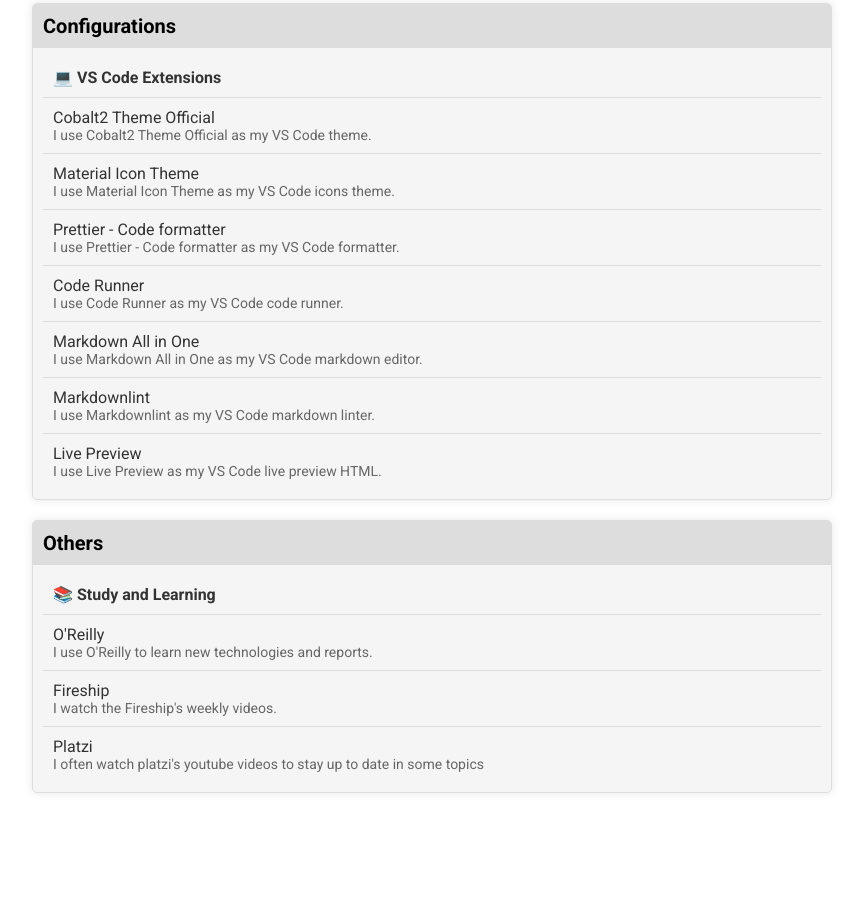
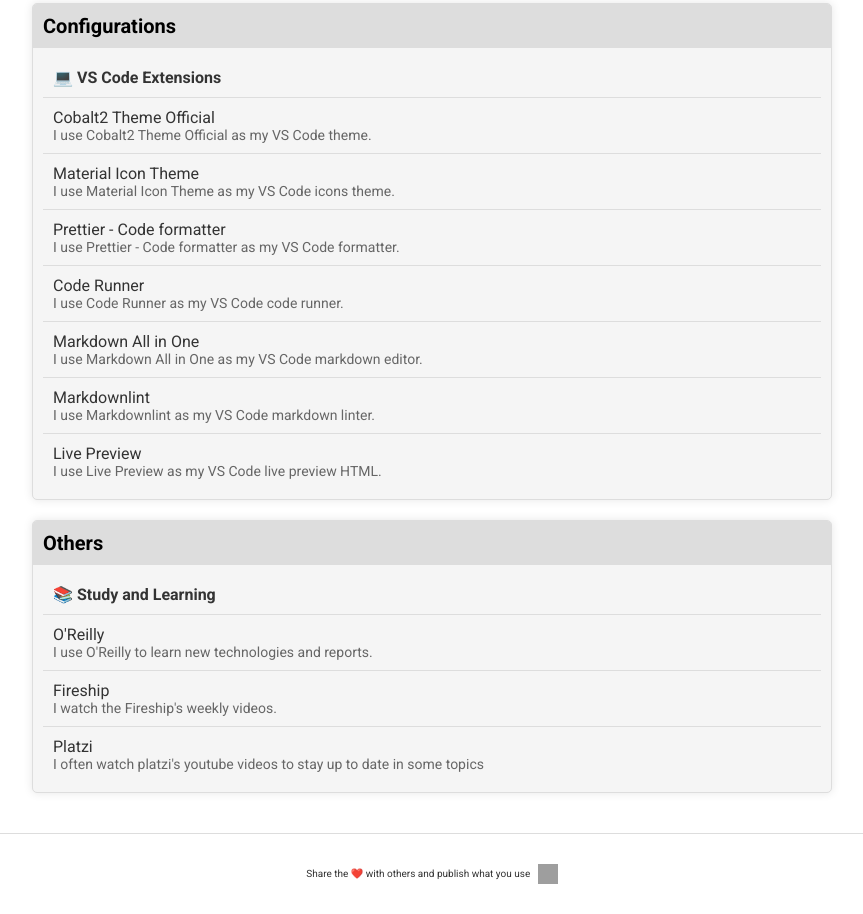
Before and after one commit to codesandtags/what-i-use, a plain HTML site: page index.html in a window 1280 px wide. Shown: the part 1641-2555 px from the top of the page, without its empty margins (208-1071 px from the left). Before the commit the page ends 2474 px from the top, so only its background shows below. Drawn offline with Linux system fonts and the light colour scheme; grey boxes are pictures that could not be loaded.

```diff
--- a/index.html
+++ b/index.html
@@ -56,6 +56,19 @@
     <main>
       <div id="main-container"></div>
     </main>
+    <div id="footer">
+      <p>
+        Share the ❤️ with others and publish what you use
+        <a href="https://github.com/codesandtags/what-i-use">
+          <img
+            src="https://github.githubassets.com/images/modules/logos_page/GitHub-Mark.png"
+            alt="Github logo"
+            height="20"
+            width="20"
+          />
+        </a>
+      </p>
+    </div>
     <script src="scripts/main.js"></script>
   </body>
 </html>
--- a/styles/main.css
+++ b/styles/main.css
@@ -145,3 +145,22 @@
   font-size: 1.5rem;
   color: var(--color-text);
 }
+
+#footer {
+  padding: 3rem 0;
+  text-align: center;
+  border-top: 1px solid var(--color-border);
+  color: var(--color-text);
+  background-color: var(--color-background);
+}
+
+#footer a {
+  color: var(--color-text);
+  text-decoration: none;
+  font-size: 1rem;
+}
+
+#footer img {
+  vertical-align: middle;
+  margin-left: 5px;
+}
```
Also changed, not shown: README.md.
